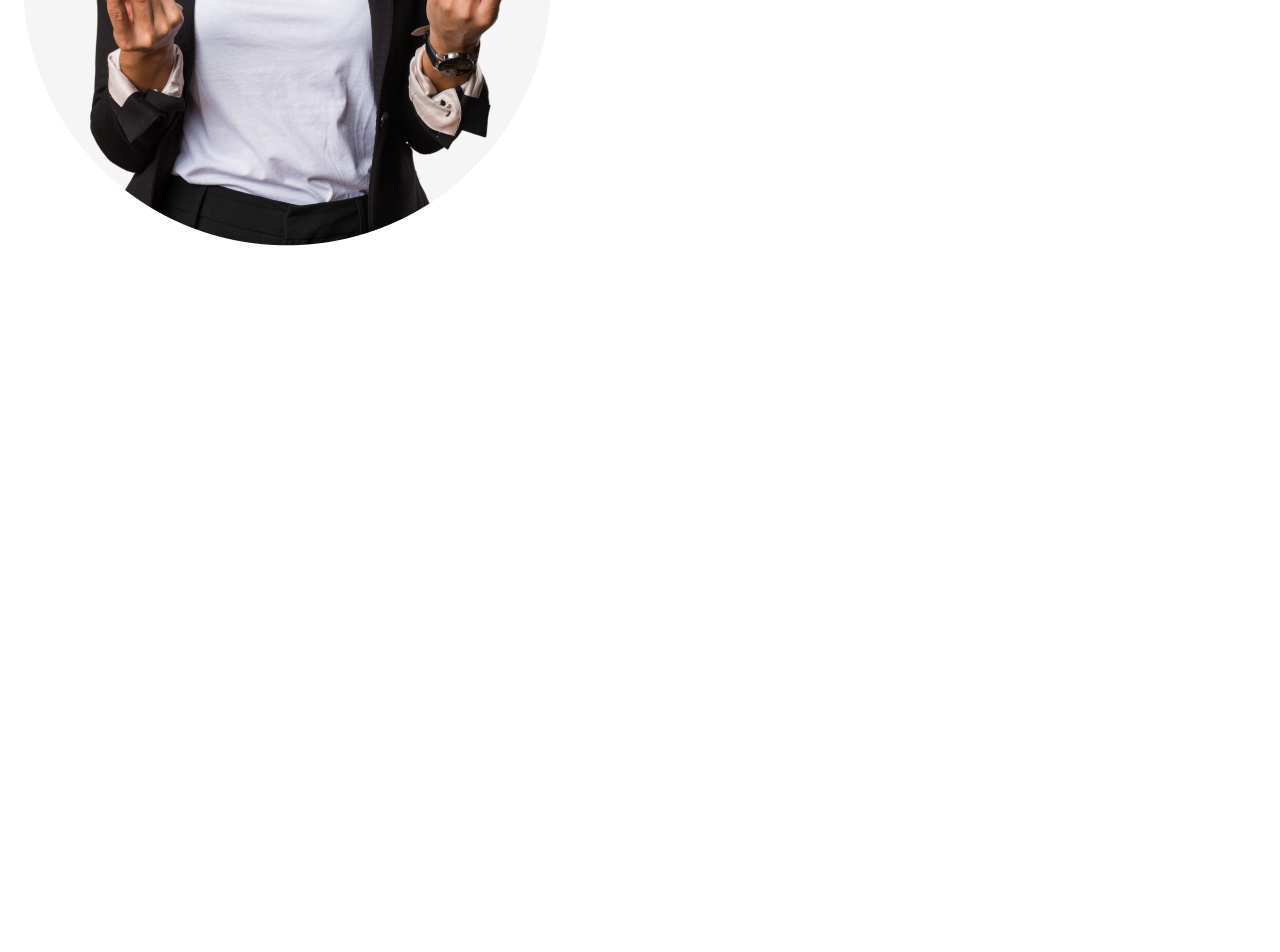
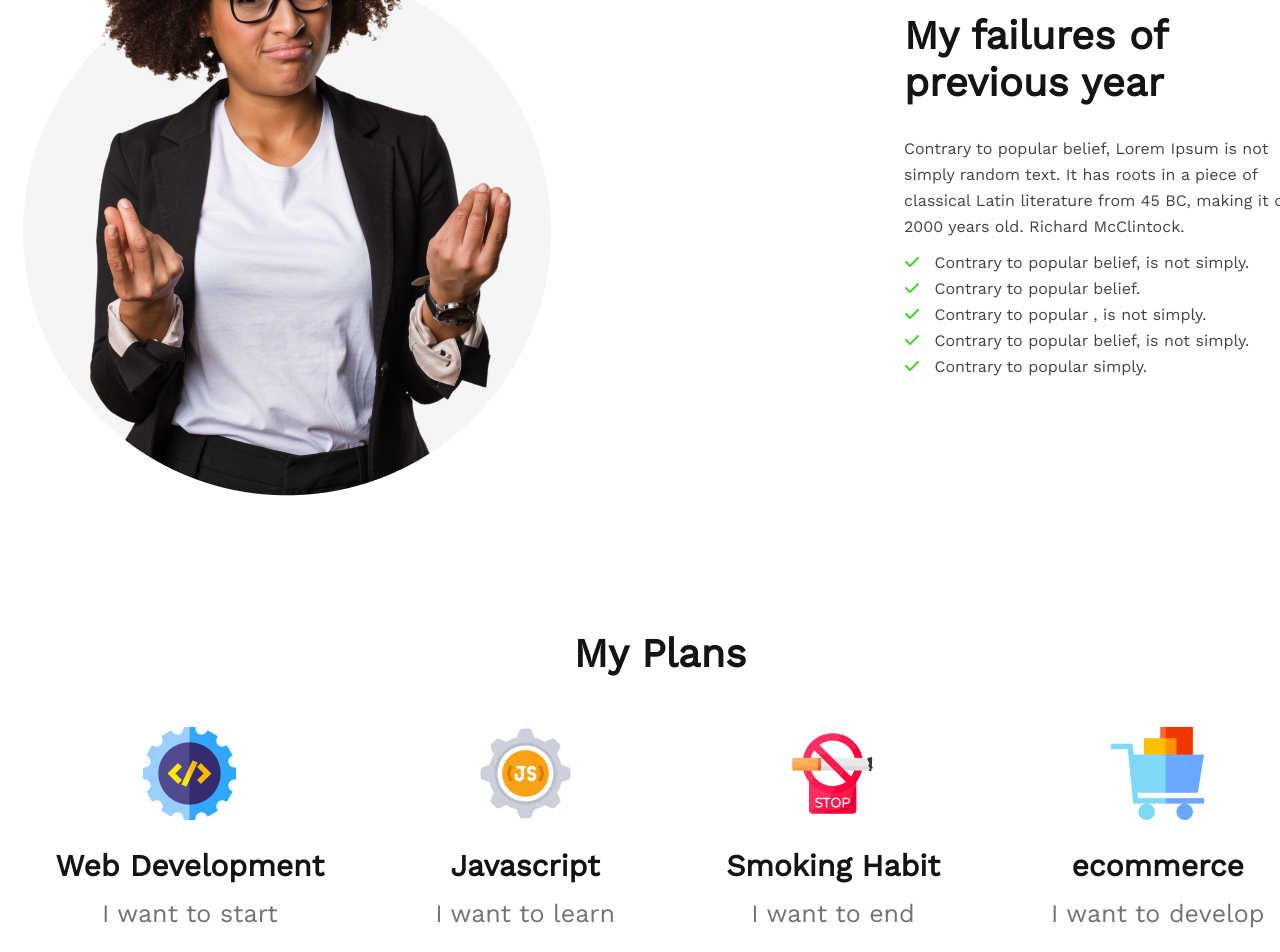
Before and after one commit to mehedihasanjibon/assignment-1-by-mehedi-project-new-year-new-me, a plain HTML site: page index.html in a window 1280 px wide. Shown: the part 1480-2432 px from the top of the page. Before the commit the page ends 1730 px from the top, so only its background shows below. Drawn offline with nearby package versions, Linux system fonts and the light colour scheme; a web font is replaced by a local one.

Commit message:
container plan content

```diff
--- a/index.html
+++ b/index.html
@@ -22,13 +22,13 @@
            </div>
         </section>
 
-        <main>
+        <main class="container">
             <section class="about">
                 <div class="about-img">
                     <img src="images/person.png" alt="">
                 </div>
-                <div class="img=content">
-                    <h3 class="content-title"> My failures of previous year </h3>
+                <div class="content">
+                    <h2 class="content-title"> My failures of previous year </h2>
                     <p class="content-info">
                         Contrary to popular belief, Lorem Ipsum is not simply random text. It has roots in a piece of classical Latin literature from 45 BC, making it over 2000 years old. Richard McClintock.
                     </p>
@@ -41,7 +41,59 @@
                     </ul>
                 </div>
             </section>
+
+            <section class="plans">
+                    <h2 class="plan-title"> My Plans </h2>
+                    <div class="plan-section">
+                        <div class="plan-part">
+                            <img src="images/icons/web.png" alt="">
+                            <h3> Web Development </h3>
+                            <p> I want to start </p>
+                        </div>
+                        <div class="plan-part">
+                            <img src="images/icons/js.png" alt="">
+                            <h3> Javascript </h3>
+                            <p> I want to learn </p>
+                        </div>
+                        <div class="plan-part">
+                            <img src="images/icons/smoke.png" alt="">
+                            <h3> Smoking Habit </h3>
+                            <p> I want to end </p>
+                        </div>
+                        <div class="plan-part">
+                            <img src="images/icons/ecom.png" alt="">
+                            <h3> ecommerce </h3>
+                            <p> I want to develop </p>
+                        </div>
+                    </div>
+            </section>
+
+            <section class="contact">
+                <div class="contact-description">
+                    <h3 class="contact-title"> Awlays keep a positive mindset </h3>
+                    <button class="btn-primary contact-btn" > Call Now </button>
+                </div>
+            </section>
         </main>
+
+        <footer>
+            <section class="foot">
+                <h2 class="foot-title"> Future </h2>
+                <p>
+                    There are many variations of passages of Lorem Ipsum available, but the majority have suffered alteration in some form, by injected humour, or randomised words
+                </p>
+                <p> Email : info@gmail.com </p>
+                <p> Phone : 01500 00 00 00 </p>
+                <div class="foot-icon">
+                    <img src="images/icons/fb.png" alt="">
+                    <img src="images/icons/twitter.png" alt="">
+                    <img src="images/icons/youtube.png" alt="">
+                </div>
+            </section>
+            <section>
+
+            </section>
+        </footer>
 
 
 </body>
--- a/styles/style.css
+++ b/styles/style.css
@@ -52,6 +52,115 @@
 
 
 /* about section  */
+main{
+
+}
 .about{
     display: flex;
+    justify-content: space-between;
+    gap: 50px;
+    margin: 120px 0;
 }
+
+.about-img{
+    width:569px;
+    margin-top: 130px;
+}
+.content{
+    margin-top: 370px;
+}
+.content-title{
+    color: #151414;
+    width: 288px;
+    font-weight: 900;
+    font-size: 40px;
+    line-height: 47px;
+    margin-bottom: 30px;
+}
+.content-info{
+    color: #444343;
+    width: 416px;
+    font-weight: 400;
+    font-size: 16px;
+    line-height: 26px;
+    margin-top: 10px;
+}
+
+.content ul{
+    margin-left: -39px;
+    margin-top: 10px;
+}
+.content li{
+    list-style: none;
+    color: #444343;
+    font-weight: 400;
+    font-size: 16px;
+    line-height: 26px;
+}
+.content i{
+    font-size: 16px;
+    color: #47d12f;
+    margin-right: 10px;
+}
+    /* plans section  */
+.plans{
+    margin-top: 130px;
+}
+.plan-title{
+    color: #151414;
+    font-weight: 900;
+    font-size: 40px;
+    text-align: center;
+}
+
+.plan-section{
+    display: flex;
+    justify-content: space-around;
+    margin-top: 50px;
+}
+.plan-part{
+    text-align: center;
+}
+.plan-part h3{
+    color: #151414;
+    font-weight: 700;
+    font-size: 30px;
+    text-align: center;
+    margin-top: 24px;
+}
+.plan-part p{
+    color: #737272;
+    font-weight: 500;
+    font-size: 25px;
+    margin-top: 16px;
+}
+
+.contact{
+    background-image:linear-gradient(90deg, #005FAC 0%, rgba(0, 95, 172, 0) 100%), url(../images/watch.png);
+    background-repeat: no-repeat;
+    width: 1140px;
+    padding: 60px 0;
+    margin-top: 130px;
+    margin-left: 100px;
+}
+
+.contact-title{
+    color: #FFFFFF;
+    width: 459px;
+    font-weight: 700;
+    font-size: 40px;
+    line-height: 47px;
+    margin-left: 64px;
+}
+.contact-btn{
+    margin-left: 64px;
+    margin-top: 24px;
+}
+
+footer{
+    background-color: #151414;
+}
+.foot{}
+.foot-title{
+
+}
```
